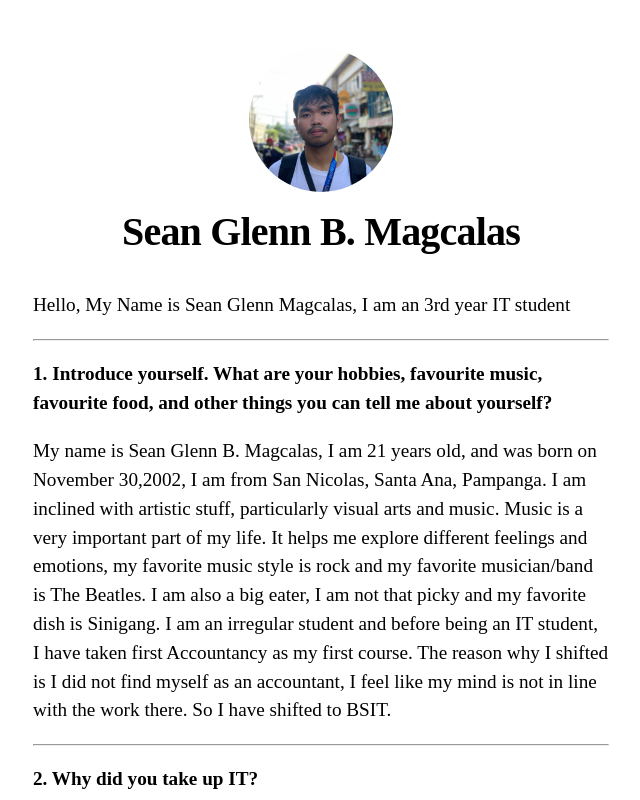
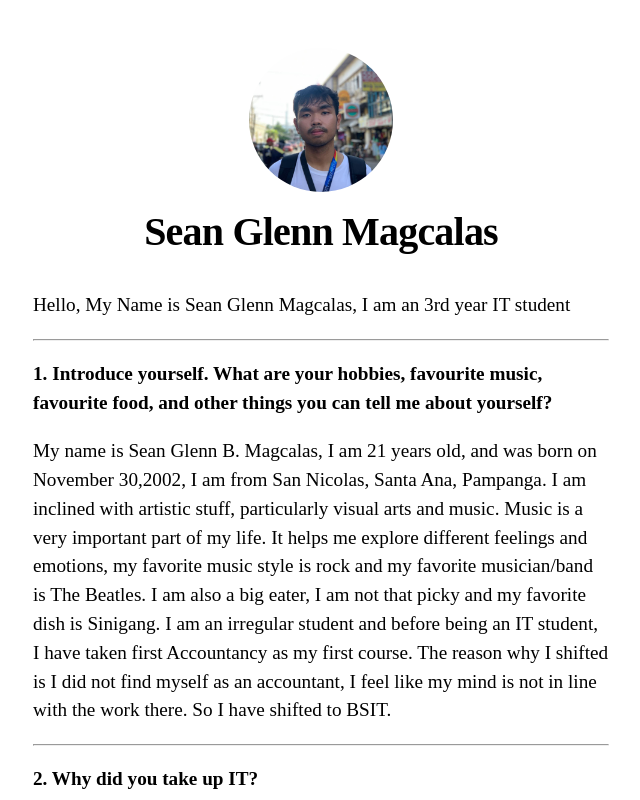
Before and after one commit to SeanMgcls/nextblogit3ath, a Next.js app: page / in a window 1280 px wide. Shown: the top 800 px of the page, without its empty margins (319-959 px from the left). Built offline with nearby package versions, Linux system fonts and the light colour scheme.

Commit message:
Removed middle Initial

```diff
--- a/components/layout.js
+++ b/components/layout.js
@@ -4,7 +4,7 @@ import styles from './layout.module.css';
 import utilStyles from '../styles/utils.module.css';
 import Link from 'next/link';
 
-const name = 'Sean Glenn B. Magcalas';
+const name = 'Sean Glenn Magcalas';
 export const siteTitle = 'Next.js Sample Website';
 
 export default function Layout({ children, home }) {
```
